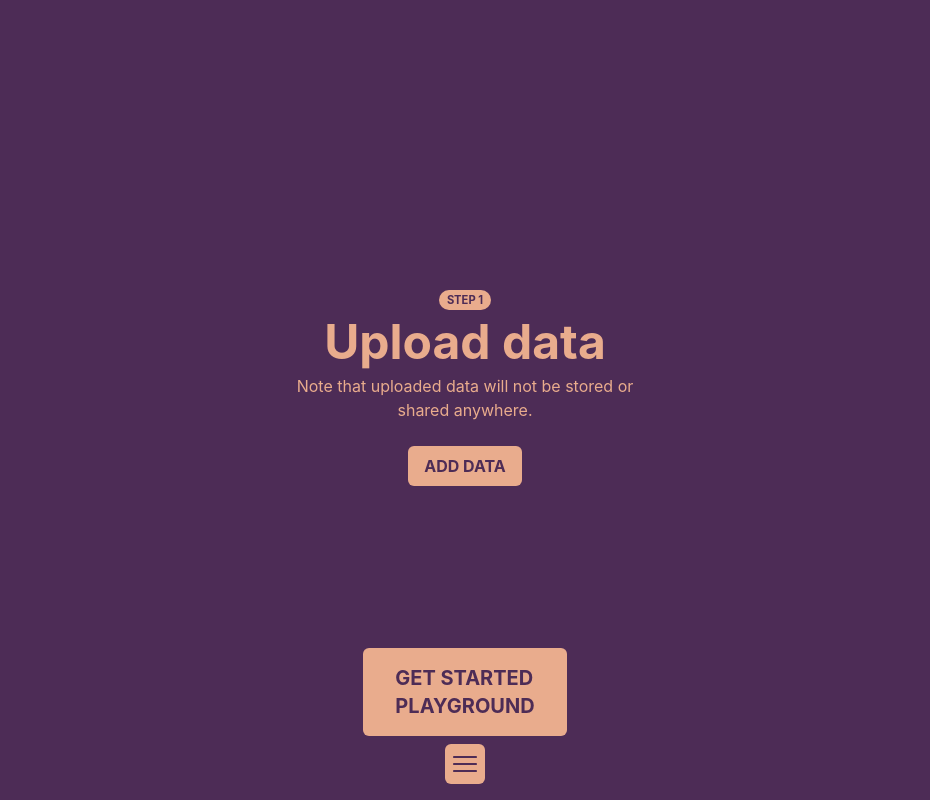
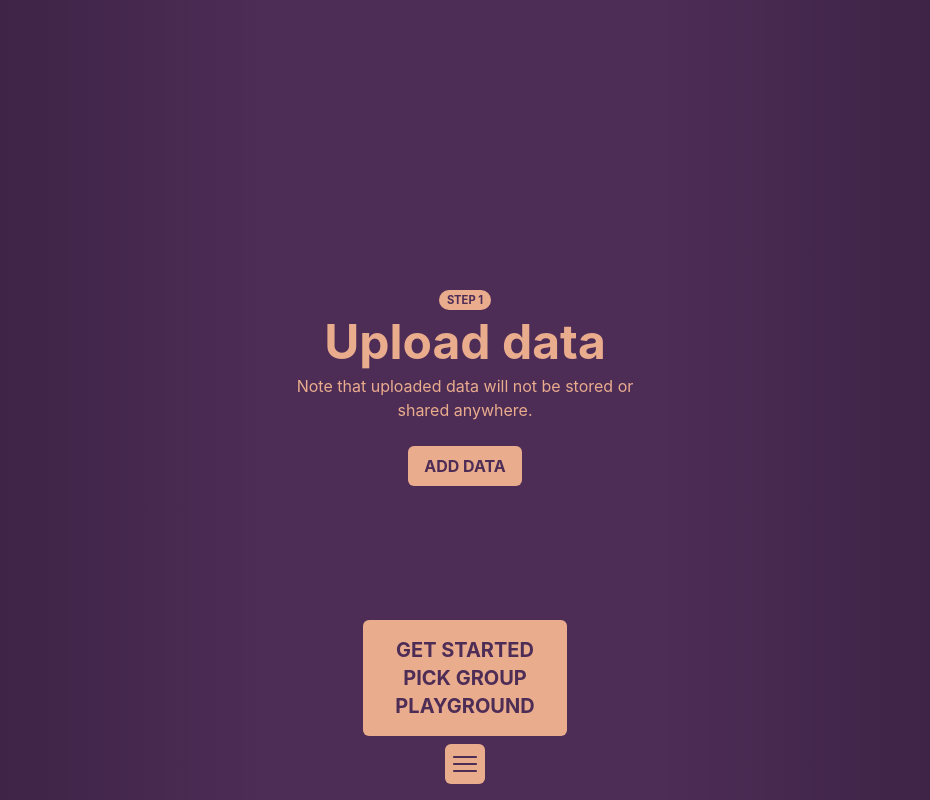
Before and after one commit to abmenzel/messenger-wrapped, a Next.js app: page /wrap in a window 1280 px wide. Both pictures are taken after a click on the button 640 px from the left and 764 px from the top of the page. Shown: the whole page, without its empty margins (175-1105 px from the left). Built offline with nearby package versions, Linux system fonts and the light colour scheme; what tailwindcss-animation-delay would draw is missing.

Commit message:
allows for chats with 1-1 conversations

```diff
--- a/components/Layout/Layout.tsx
+++ b/components/Layout/Layout.tsx
@@ -1,15 +1,20 @@
 import React, {ReactNode} from 'react'
+import { Stage } from '../../types/stages'
 import Menu from '../Menu/Menu'
 
-const Layout = ({children} : {children: ReactNode}) => {
+const Layout = ({children, setActiveStage} : {children: ReactNode, setActiveStage?: (stage: Stage) => void}) => {
     return (
-        <div className="min-h-screen bg-theme-primary text-theme-secondary flex flex-col items-center justify-center">
-            <div className='max-w-sm overflow-hidden h-full'>
+        <div className="relative min-h-screen bg-theme-primary text-theme-secondary flex justify-center">
+            <div className="pointer-events-none grow bg-gradient-to-r from-black opacity-30">
+
+            </div>
+            <div className='w-full max-w-sm flex items-center'>
                 {children}
                 <div className='fixed z-10 bottom-0 max-w-sm w-full flex justify-center py-4'>
-                    <Menu />
+                    <Menu setActiveStage={setActiveStage}/>
                 </div>
             </div>
+            <div className="pointer-events-none grow bg-gradient-to-l from-black opacity-30"></div>
         </div>
     )
 }
--- a/components/Menu/Menu.tsx
+++ b/components/Menu/Menu.tsx
@@ -1,29 +1,58 @@
 import Link from 'next/link'
 import React, { useState } from 'react'
 import MenuIcon from '../../assets/icons/menu-icon.svg'
+import { menuItem } from '../../types/menu'
+import { Stage } from '../../types/stages'
 
-const menuData = [
+const menuData: menuItem[] = [
 	{
+		type: 'link',
 		label: 'Get started',
-		link: '/wrap',
+		link: '/',
+		visible: () => true,
 	},
 	{
+		type: 'function',
+		label: 'Pick group',
+		visible: () => true,
+		stage: Stage.Pick
+	},
+	{
+		type: 'link',
 		label: 'Playground',
 		link: '/playground',
-	}
+		visible: () => true,
+	},
 ]
 
-const MenuItem = ({item}: any) => {
-	return (
-		<Link href={item.link}>
-			<a className='font-bold text-xl whitespace-nowrap uppercase'>
-				{item.label}
-			</a>
-		</Link>
-	)
+const MenuItem = ({ item, setActiveStage }: { item: menuItem, setActiveStage: (stage: Stage) => void }) => {
+	const className =
+		'cursor-pointer block w-full text-center font-bold text-xl whitespace-nowrap uppercase'
+
+	if (item.type === 'link') {
+		return (
+			<>
+				{item.visible() && (
+					<Link href={item.link}>
+						<a className={className}>{item.label}</a>
+					</Link>
+				)}
+			</>
+		)
+	} else {
+		return (
+			<>
+				{item.visible() && (
+					<div onClick={() => setActiveStage(item.stage)} className={className}>
+						{item.label}
+					</div>
+				)}
+			</>
+		)
+	}
 }
 
-const MenuContent = ({ open }: { open: boolean }) => {
+const MenuContent = ({ open, setActiveStage }: { open: boolean, setActiveStage: (stage: Stage) => void }) => {
 	return (
 		<div
 			className={`${
@@ -33,7 +62,7 @@ const MenuContent = ({ open }: { open: boolean }) => {
 				{menuData.map((item, idx) => {
 					return (
 						<li key={idx}>
-							<MenuItem item={item} />
+							<MenuItem setActiveStage={setActiveStage} item={item} />
 						</li>
 					)
 				})}
@@ -42,10 +71,9 @@ const MenuContent = ({ open }: { open: boolean }) => {
 	)
 }
 
-const Menu = () => {
+const Menu = ({setActiveStage} : {setActiveStage: (stage: Stage) => void}) => {
 	const [open, setOpen] = useState(false)
 	// TODO
-	// Add open/close functionality
 	// Add link to pick group
 	// Add link to upload data
 	// Add link to share
@@ -54,7 +82,7 @@ const Menu = () => {
 
 	return (
 		<div className='relative flex flex-col items-center'>
-			<MenuContent open={open} />
+			<MenuContent setActiveStage={setActiveStage} open={open} />
 			<button
 				onClick={() => setOpen(!open)}
 				className='aspect-square rounded-md bg-theme-secondary w-10 fill-theme-primary flex items-center p-1'>
--- a/components/Slides.tsx
+++ b/components/Slides.tsx
@@ -6,8 +6,6 @@ import Label from './Label'
 import { FadeScale } from './Animation'
 import {
 	decodeFBString,
-	getLixLevel,
-	messageCountReducer,
 } from '../utils/messages'
 import Image from 'next/image'
 
@@ -19,7 +17,7 @@ const IntroSlide = (props: any) => {
 			<Label className='mb-2'>{thread.title}</Label>
 			<p className='big-title text-center mb-4'>{`A journey that began in ${date.getFullYear()}`}</p>
 			<p className='sub-title text-center'>
-				{decodeFBString(thread.messages[0].content)}
+				{thread.messages[0].content}
 			</p>
 			<p className='sub-title text-center'>
 				- {decodeFBString(thread.messages[0].sender_name)}
--- a/components/StageProgress.tsx
+++ b/components/StageProgress.tsx
@@ -5,7 +5,7 @@ const StageProgress = (props: any) => {
 
 	const renderStages = offset ? stages.slice(offset, stages.length) : stages
 	return (
-		<div className={`flex w-full z-50 ${className}`}>
+		<div className={`flex max-w-sm w-full z-50 ${className}`}>
 			{renderStages.map((s: any, idx: number) => {
 				return (
 					<div
--- a/components/ThreadGrid.tsx
+++ b/components/ThreadGrid.tsx
@@ -9,7 +9,7 @@ const ThreadGrid = (props: any) => {
 		<div className='w-full grid grid-cols-2 gap-4 content-center'>
 			{data?.map((thread: any, idx: number) => {
 				return (
-					<div key={thread.title + idx} tabIndex={idx} className="focus:animate-bounceIn">
+					<div key={thread.title + idx} tabIndex={0} className="cursor-pointer focus:animate-bounceIn">
 						<div
 							onClick={() => {
 								setThread(thread)
@@ -25,7 +25,7 @@ const ThreadGrid = (props: any) => {
 										alt={thread.title}
 									/>
 								) : (
-									<p className='text-theme-secondary'>?</p>
+									<p className='text-theme-secondary pointer-events-none'>?</p>
 								)}
 							</div>
 							<Label className='absolute bottom-0 mb-4 min-w-[7rem] max-w-[9rem] text-ellipsis'>
--- a/pages/wrap.tsx
+++ b/pages/wrap.tsx
@@ -155,6 +155,7 @@ const Wrap: NextPage = () => {
 			videoMap,
 			setUploadStatus
 		)
+		console.log(threadData)
 		setThreadData(threadData)
 	}
 
@@ -205,7 +206,7 @@ const Wrap: NextPage = () => {
 				<meta name='description' content='Messenger Wrapped' />
 				<link rel='icon' href='/favicon.ico' />
 			</Head>
-			<Layout>
+			<Layout setActiveStage={setActiveStage}>
 				<FadeScale showIf={isActive(Stage.Upload)}>
 					<Upload
 						uploadStatus={uploadStatus}
--- a/styles/globals.css
+++ b/styles/globals.css
@@ -18,6 +18,7 @@ html,
 body {
   padding: 0;
   margin: 0;
+  outline: none;
   font-family: -apple-system, BlinkMacSystemFont, Segoe UI, Roboto, Oxygen,
     Ubuntu, Cantarell, Fira Sans, Droid Sans, Helvetica Neue, sans-serif;
 }
--- /dev/null
+++ b/types/menu.ts
@@ -0,0 +1,18 @@
+import { Stage } from "./stages"
+
+type menuItemLink = {
+    type: 'link'
+	label: string
+    link: string
+    visible: () => boolean
+}
+type menuItemStage = {
+    type: 'function'
+	label: string
+    visible: () => boolean
+    stage: Stage
+}
+
+type menuItem = menuItemLink | menuItemStage
+
+export type { menuItem, menuItemLink, menuItemStage }
--- a/utils/messages.ts
+++ b/utils/messages.ts
@@ -114,7 +114,7 @@ const collectThreadExcerpts = async (
 		const content = await file.text()
 		const json = await JSON.parse(content)
 		const path = json.thread_path
-		if (!(json.participants?.length > 2) || !json.messages || !json.title)
+		if (!(json.participants?.length > 1) || !json.messages || !json.title)
 			continue
 
 		const messageCount: number = parseInt(json.messages.length)
@@ -181,7 +181,7 @@ const collectThread = async (
 		})
 		const content = await file.text()
 		const json = await JSON.parse(content)
-		if (!(json.participants?.length > 2) || !json.messages || !json.title)
+		if (!(json.participants?.length > 1) || !json.messages || !json.title)
 			continue
 
 		const messages: message[] = json.messages.reduce(
```
Also changed, not shown: test/data/threads/thread1.json (added, +71 -0 lines), test/data/media/alien_image.gif (added).
